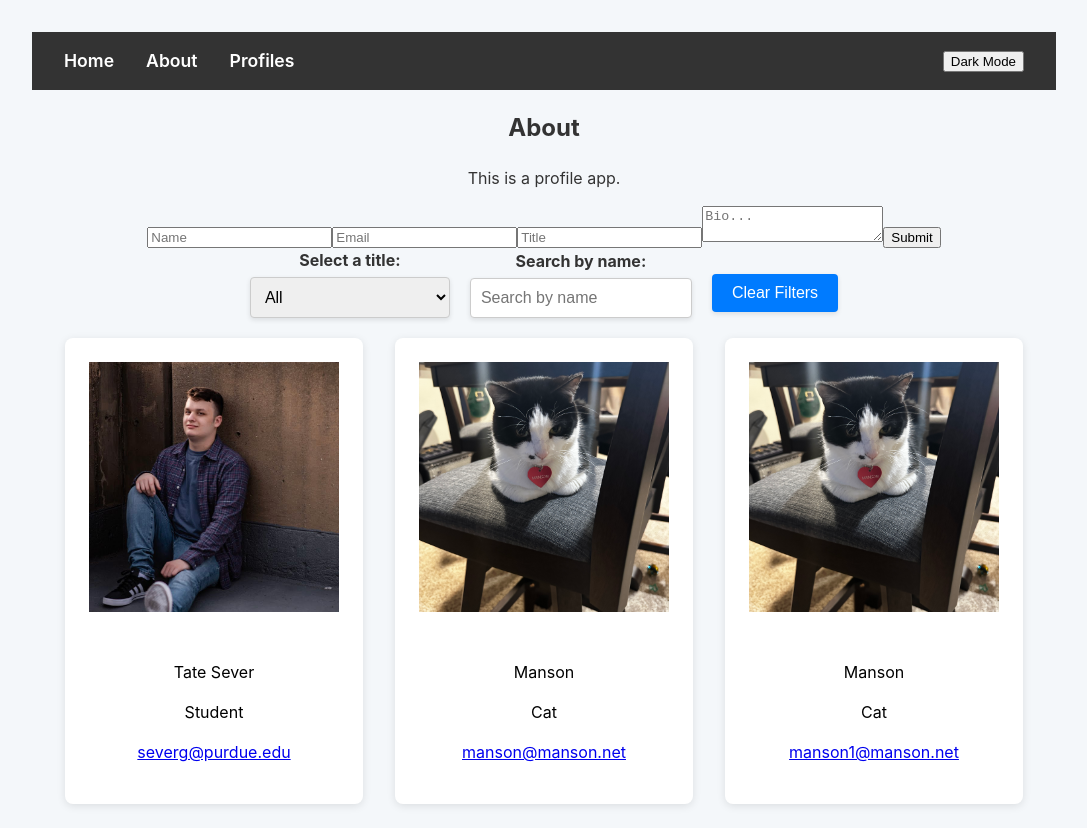
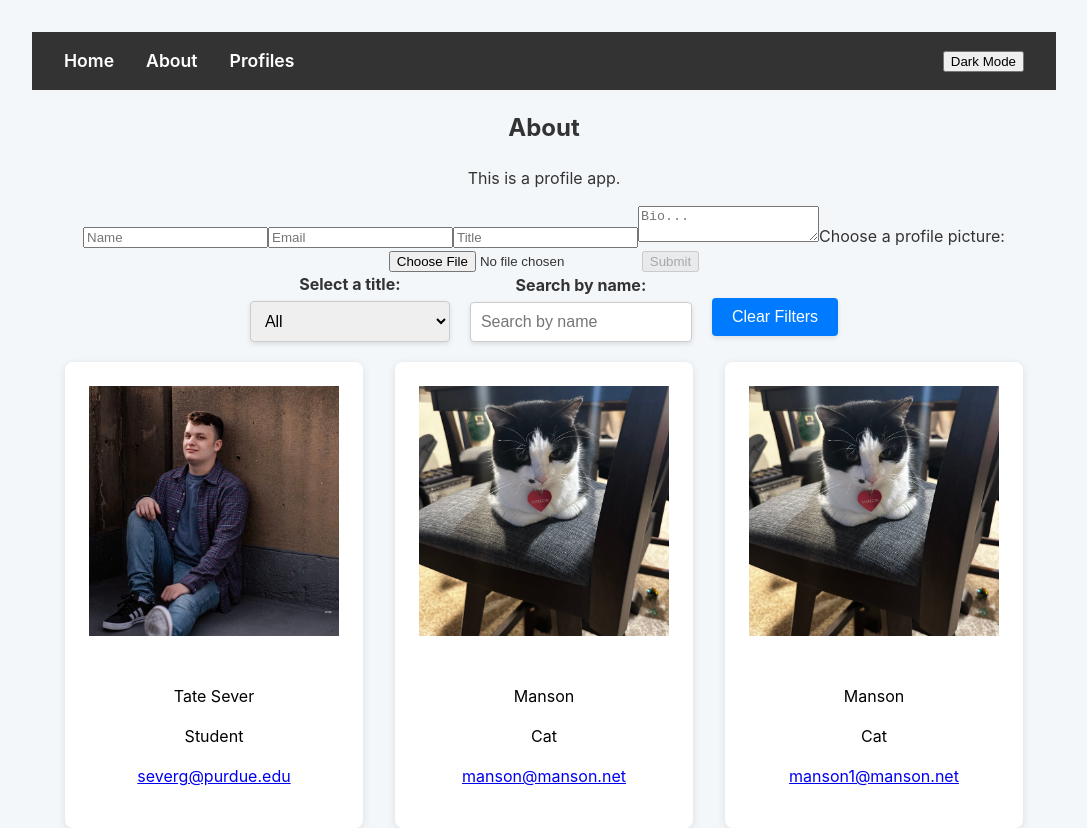
Before and after one commit to tate-tate/my-profile-app, a React (Vite) app: page / in a window 1280 px wide. Shown: the top 828 px of the page, without its empty margins (96-1183 px from the left). Built offline with nearby package versions, Linux system fonts and the light colour scheme.

Commit message:
more form things

```diff
--- a/src/components/ProfileForm.jsx
+++ b/src/components/ProfileForm.jsx
@@ -1,21 +1,47 @@
 import {useState} from "react";
 const ProfileForm = () => {
-    const [data, setData] = useState({ name: "", title: "", email: "", bio: "" });
+    const [data, setData] = useState({ name: "", title: "", email: "", bio: "",image: null });
+    const[errors, setErrors] = useState({image: "", general: ""});
+    const[submitting, setSubmitting] = useState(false);
     const handleChange = (e) => {
-        setData({ ...data, [e.target.name]: e.target.value });
+        if(e.target.name === "image"){
+            const file = e.target.files[0];
+            if(file.size > 2000000){
+                setErrors({...errors, image: "Image must be less than 2mb."});
+            }
+            else{
+                setData({...data, image: file});
+            }
+        }
+        else{
+            setData({ ...data, [e.target.name]: e.target.value });}
     };
     const handleSubmit = async (e) => {
+        setSubmitting(true);
         e.preventDefault();
-        const formData = new FormData(e.target);
+        formData.append("name", data.name.trim());
+        formData.append("email", data.email.trim());
+        formData.append("title", data.title.trim());
+        formData.append("bio", data.bio.trim());
+        if (data.image) formData.append("image", data.image);
+        const formData = new FormData();
         try{
-            const response = await fetch("https://web.ics.purdue.edu/~severg/create-table.php", {
+            const response = await fetch("https://web.ics.purdue.edu/~severg/profile-app/send-data.php", {
                 method: "POST",
                 body: formData,
         });
         const result = await response.json()
-        console.log(result.message)
+        if(result.success){
+            setData({name: "", title: "", email: "", bio: "", image: null})
+            setErrors({image: "", general: ""});
+            setSuccessMessage("Data submitted successfully.")
+        }
+        else{
+            setErrors({image: "", general: result.message})
+            setSuccessMessage("");
+        }
         }catch(error){
-            console.log(error)
+            setErrors({image: "", general: ""});
         }
     };
     return (
@@ -23,8 +49,12 @@ const ProfileForm = () => {
             <input type="text" name="name" placeholder="Name" required value={data.name} onChange={handleChange} />
             <input type="email" name="email" placeholder="Email" required value={data.email} onChange={handleChange}/>
             <input type="text" name="title" placeholder="Title" required value={data.title} onChange={handleChange}/>
-            <textarea name="bio" placeholder="Bio..." required value={data.bio} onChange={handleChange}></textarea>
-            <button type="submit">Submit</button>
+            <textarea name="bio" placeholder="Bio..." required value={data.bio}onChange={handleChange}></textarea>
+            <label htmlFor="image">Choose a profile picture:</label>
+            <input type="file" id="image" name="image" accept="image/jpg image/jpeg image/png image/gif" maxLength={200} required onChange={handleChange}></input>
+            {errors.image && <p>{errors.image}</p>}
+            <button type="submit" disabled={submitting || errors.image !=="" || data.name !==""|| data.bio !==""|| data.email !==""|| data.title !==""|| data.image ===null ? true: false}>Submit</button>
+            {errors.general && <p>{errors.general}</p>}
         </form>
     )
 }
```
